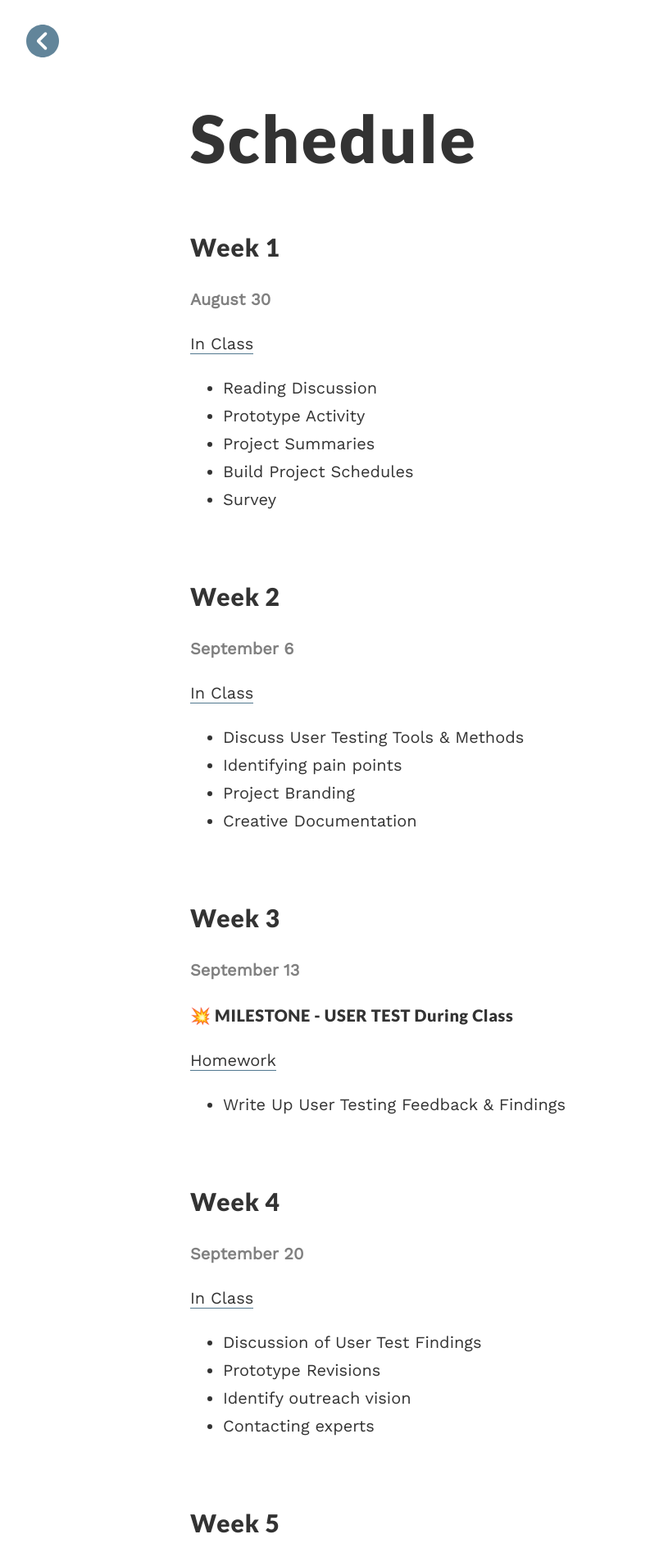
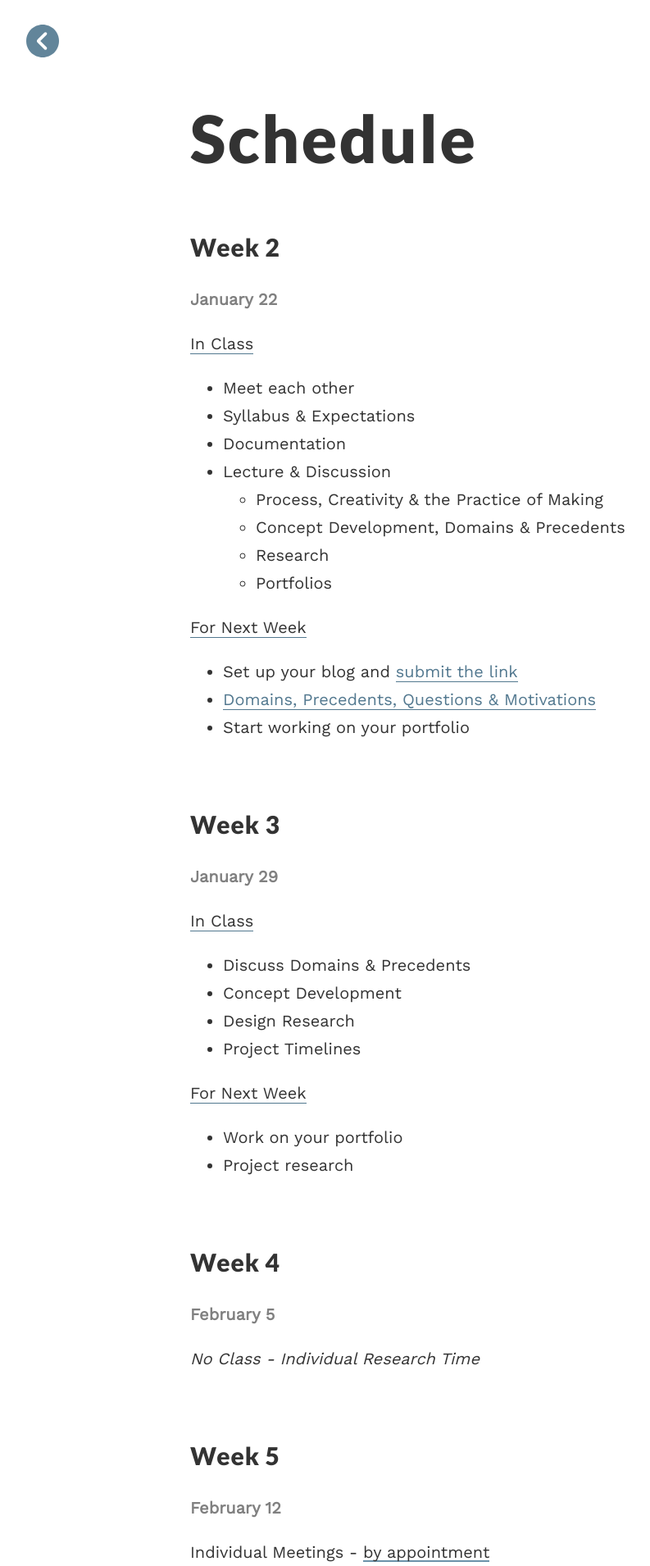
Before and after one commit to coloringchaos/capstone-f17, a Jekyll site: the page built from _posts/2017-01-16-schedule.md, in a window 1280 px wide. Shown: the top 1910 px of the page at 82% size, without its empty margins (8-801 px from the left). Built offline with Jekyll 4.4.1, drawn with Linux system fonts in a browser that asks for light colours; some of the changed text lies outside the part shown.

Commit message:
changes for week 1

```diff
--- a/_config.yml
+++ b/_config.yml
@@ -1,7 +1,7 @@
 ### your site title here
 
 title: TAM Capstone
-baseurl: /capstone-s17 # name of the repository
+baseurl: /capstone-s18 # name of the repository
 # email: your@email.com
 
 highlighter: rouge
--- a/_layouts/default.html
+++ b/_layouts/default.html
@@ -14,7 +14,7 @@ layout: compress
 <body style="background-color: rgb(255, 255, 255)">
  <script src="{{site.baseurl}}/js/theme.min.js"></script>
   <header>
-      <a href="{{site.baseurl}}/"><div class="home"></div></a>
+      <!-- <a href="{{site.baseurl}}/"><div class="home"></div></a> -->
   </header>
 
   {{ content }}
@@ -24,11 +24,11 @@ layout: compress
     <hr>
     <br>
     <div class="links">
-        <p><span class="underlined"><strong>Course:</strong></span>&nbsp; ATLS 4519-020/021
-        <br><span class="underlined"><strong>Meets:</strong></span>&nbsp; Weds 12-4:15pm in ATLS 301
+        <p><span class="underlined"><strong>Course:</strong></span>&nbsp; ATLS 4010, Capstone 1
+        <br><span class="underlined"><strong>Meets:</strong></span>&nbsp; Monday 1-4:50pm in ATLS 1B25
         <br><span class="underlined"><strong>Instructor:</strong></span>&nbsp; Arielle Hein 👉 arielle.hein@colorado.edu
         <br>
-        <br><a href="https://calendar.google.com/calendar/selfsched?sstoken=UUdLc0ZFRlNQWkYyfGRlZmF1bHR8M2ExNGRiNzQ3ZTk1NWE3NDQzMmFjZTZjNWQxYzRlMTA">Appointment Signup</a>
+        <br><a href="https://calendar.google.com/calendar/selfsched?sstoken=UUdLc0ZFRlNQWkYyfGRlZmF1bHR8M2ExNGRiNzQ3ZTk1NWE3NDQzMmFjZTZjNWQxYzRlMTA">Capstone Appointment Signup</a>
         </p>
 
     </div>
--- a/_layouts/post.html
+++ b/_layouts/post.html
@@ -1,6 +1,11 @@
 ---
 layout: default
 ---
+
+<header>
+    <a href="{{site.baseurl}}/"><div class="home"></div></a>
+</header>
+
 <h1 class="post-headline">{{page.title}}</h1>
 <!-- <div class="meta"><span>{{page.date | date: '%B %d, %Y'}}</span></div> -->
 <!-- <hr> -->
--- a/_posts/2017-01-16-schedule.md
+++ b/_posts/2017-01-16-schedule.md
@@ -4,178 +4,219 @@ title:  "Schedule"
 permalink: '/schedule'
 ---
 
-## Week 1
+## Week 2
 
-<span class="date">August 30</span>
-
-<!-- Prototyping -->
+<span class="date">January 22</span>
 
 <span class="underlined">In Class</span>
++ Meet each other
++ Syllabus & Expectations
++ Documentation
++ Lecture & Discussion
+  + Process, Creativity & the Practice of Making
+  + Concept Development, Domains & Precedents
+  + Research
+  + Portfolios
 
-+ Reading Discussion
-+ Prototype Activity
-+ Project Summaries
-+ Build Project Schedules
-+ Survey
+<span class="underlined">For Next Week</span>
++ Set up your blog and <span class="underlined">[submit the link](https://docs.google.com/forms/d/e/1FAIpQLSc-xKPLzVLbLQsi7rAy5rDpe7dBRUtovH9f5fc18b2WQlecqQ/viewform?usp=sf_link)</span>
++ <span class="underlined">[Domains, Precedents, Questions & Motivations](/capstone-s18/precedents)</span>
++ Start working on your portfolio
 
-<!-- <span class="underlined">Homework</span>
-
-+ ...
-+ ... -->
-
-<br>
-
-## Week 2
-
-<span class="date">September 6</span>
-
-<!-- User testing -->
-
-<span class="underlined">In Class</span>
-
-+ Discuss User Testing Tools & Methods
-+ Identifying pain points
-+ Project Branding
-+ Creative Documentation
 
 <br>
 
 ## Week 3
 
-<span class="date">September 13</span>
+<span class="date">January 29</span>
 
-#### 💥 MILESTONE - USER TEST during class
+<span class="underlined">In Class</span>
++ Discuss Domains & Precedents
++ Concept Development
++ Design Research
++ Project Timelines
 
-<span class="underlined">Homework</span>
+<span class="underlined">For Next Week</span>
 
-+ Write Up User Testing Feedback & Findings
++ Work on your portfolio
++ Project research
 
 <br>
 
 ## Week 4
 
-<span class="date">September 20</span>
+<span class="date">February 5</span>
 
-<span class="underlined">In Class</span>
+*No Class - Individual Research Time*
 
-+ Discussion of User Test Findings
-+ Prototype Revisions
-+ Identify outreach vision
-+ Contacting experts
 
 <br>
 
 ## Week 5
 
-<span class="date">September 27</span>
+<span class="date">February 12</span>
 
-<span class="underlined">In Class</span>
-
-+ Work time / Individual checkins
-
-<span class="underlined">Homework</span>
-
-+ Conduct expert interview
-+ Write up your findings
+Individual Meetings - [by appointment](https://calendar.google.com/calendar/selfsched?sstoken=UUdLc0ZFRlNQWkYyfGRlZmF1bHR8M2ExNGRiNzQ3ZTk1NWE3NDQzMmFjZTZjNWQxYzRlMTA)
 
 <br>
 
 ## Week 6
 
-<span class="date">October 4</span>
+<span class="date">February 19</span>
 
-#### 💥 MILESTONE - First EXPERT CONSULT DUE
+<span class="due">Due: Portfolio</span>
 
 <span class="underlined">In Class</span>
 
-+ Discussion of expert conversation & findings
-+ Identify revisions
-+ User testing preparation
++ Portfolio Presentations
++ Continue Project Research
 
 <br>
 
 ## Week 7
 
-<span class="date">October 11</span>
+<span class="date">February 26</span>
 
+<span class="underlined">In Class</span>
++ Developing your Why
++ Identifying Purpose
++ Research Synthesis
++ Moodboards
+
+<span class="underlined">For Next Week</span>
+
++ Continue Research
 
 <br>
 
 ## Week 8
 
-<span class="date">October 18</span>
+<span class="date">March 5</span>
 
-#### 💥 MILESTONE - USER TEST during class
+
+<span class="underlined">In Class</span>
++ Prototyping Ideas
++ Industry Connections
+
+<!-- <span class="underlined">For Next Week</span>
+
++ ... -->
 
 <br>
 
 ## Week 9
 
-<span class="date">October 25 1</span>
+<span class="date">March 12</span>
 
+<span class="due">Due: Research Synthesis</span>
 
+<span class="underlined">In Class</span>
++ Research Presentations
+
+<!-- <span class="underlined">For Next Week</span>
+
++ ... -->
 
 <br>
 
 ## Week 10
 
-<span class="date">November 1</span>
+<span class="date">March 19</span>
 
-#### 💥 MILESTONE - Second EXPERT CONSULT DUE
+
+<span class="underlined">In Class</span>
++ Research Presentations
+
+<!-- <span class="underlined">For Next Week</span>
+
++ ... -->
 
 <br>
 
 ## Week 11
 
-<span class="date">November 8</span>
+<span class="date">March 26</span>
+
+*No Class - SPRING BREAK*
 
 
 <br>
 
 ## Week 12
 
-<span class="date">November 15</span>
+<span class="date">April 2</span>
 
-#### 💥 MILESTONE - Project 95% Complete
+
+<span class="underlined">In Class</span>
++ Prototyping
+
+<!-- <span class="underlined">For Next Week</span>
+
++ ... -->
 
 <br>
 
 ## Week 13
 
-<span class="date">November 22</span>
+<span class="date">April 9</span>
 
-*NO CLASS - FALL BREAK*
+<span class="due">Due: Making it Real</span>
 
+
+<span class="underlined">In Class</span>
++ Prototype Presentations
+
+<!-- <span class="underlined">For Next Week</span>
+
++ ... -->
 
 <br>
 
 ## Week 14
 
-<span class="date">November 29</span>
+<span class="date">April 16</span>
 
-Documentation Review
 
+<span class="underlined">In Class</span>
++ User Testing
+
+<!-- <span class="underlined">For Next Week</span>
+
++ ... -->
 
 <br>
 
 ## Week 15
 
-<span class="date">December 6</span>
+<span class="date">April 23</span>
 
-Presentation Preparation / Work Time <br>*nothing due*
+
+<span class="underlined">In Class</span>
++ Prototype Presentations
++ Documentation Discussion
++ Capstone 2 Proposal Overview
+
+<!-- <span class="underlined">For Next Week</span>
+
++ ... -->
 
 <br>
 
 ## Week 16
 
-<span class="date">December 13</span>
+<span class="date">April 30</span>
 
-Final Presentations & Project Showcase
+<span class="due">Due: Capstone 2 Proposal</span>
+
+
+*No Class*
 
 <br>
 
 ## Finals Week
 
-Final Documentation Due
+Presentations (to faculty & guests)
+
+Individual Meetings & Recap
 
 <br>
--- a/_sass/style.scss
+++ b/_sass/style.scss
@@ -213,7 +213,9 @@ footer {
 
 
 
-
+table{
+  padding:1em 0;
+}
 
 
 .underlined{
@@ -226,3 +228,8 @@ footer {
     font-weight:bold;
     color:gray;
 }
+
+.due{
+  background-color:violet;
+  padding:5px 10px;
+}
```
Also changed, not shown: _posts/2017-01-16-course-overview.md (+60 -72 lines), otherpages/precedents.md (added, +40 -0 lines).
